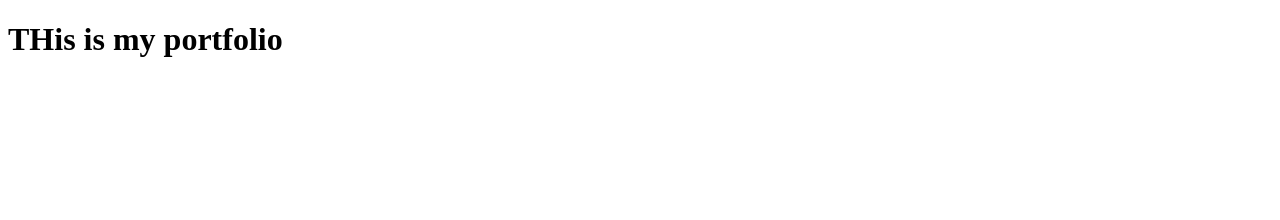
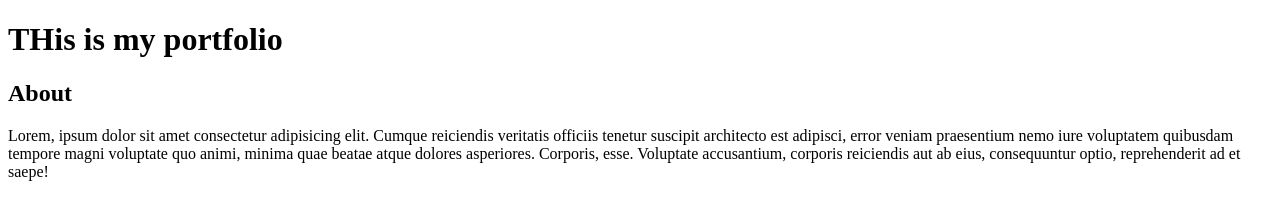
Before and after one commit to SoloLale/my_portfolio, a plain HTML site: page index.html in a window 1280 px wide. Drawn offline with Linux system fonts and the light colour scheme.

Commit message:
feature working on the home page

```diff
--- a/index.html
+++ b/index.html
@@ -7,5 +7,9 @@
 </head>
 <body>
     <h1>THis is my portfolio</h1>
+    <section>
+        <h2>About</h2>
+        <p>Lorem, ipsum dolor sit amet consectetur adipisicing elit. Cumque reiciendis veritatis officiis tenetur suscipit architecto est adipisci, error veniam praesentium nemo iure voluptatem quibusdam tempore magni voluptate quo animi, minima quae beatae atque dolores asperiores. Corporis, esse. Voluptate accusantium, corporis reiciendis aut ab eius, consequuntur optio, reprehenderit ad et saepe!</p>
+    </section>
 </body>
 </html>
```
